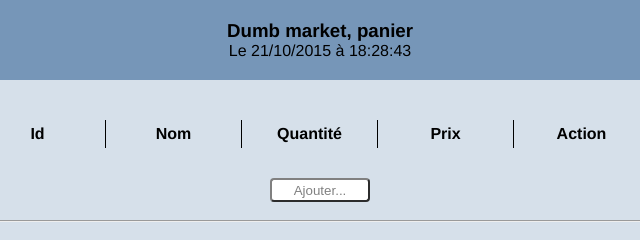
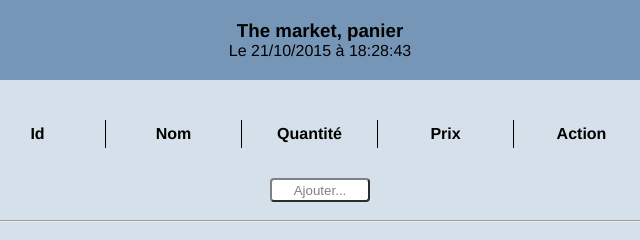
Before and after one commit to Lunik/TP1_LIF14, a plain HTML site: page TP2/index.html in a window 1280 px wide. Shown: the top 240 px of the page, 320-960 px from the left. Drawn offline with Linux system fonts and the light colour scheme.

Commit message:
change to good name

```diff
--- a/TP2/index.html
+++ b/TP2/index.html
@@ -12,7 +12,7 @@
   <div class="homeContainer">
     <!-- titre -->
     <div class="header">
-      <h3>Dumb market, panier</h3>
+      <h3>The market, panier</h3>
       <script language="javascript">
       today = new Date();
       document.write("Le ",today.getDate(),"/",today.getMonth()+1,"/",today.getFullYear(),"");
```
